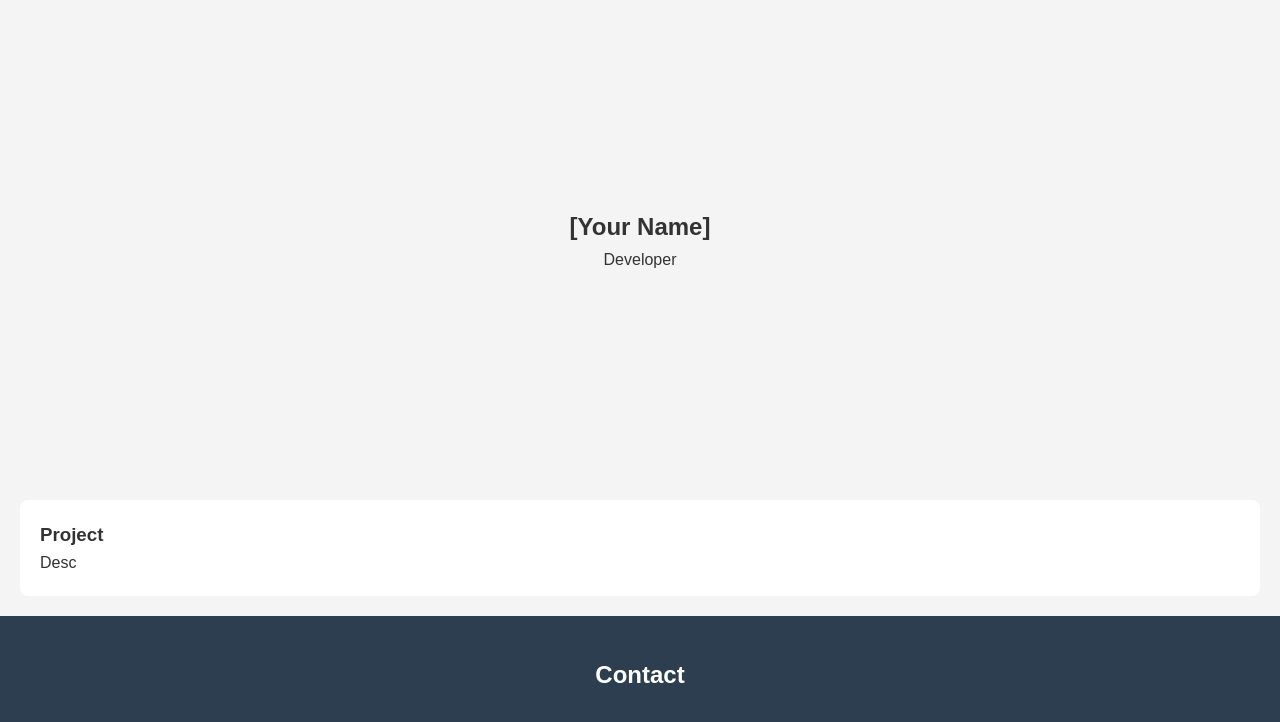
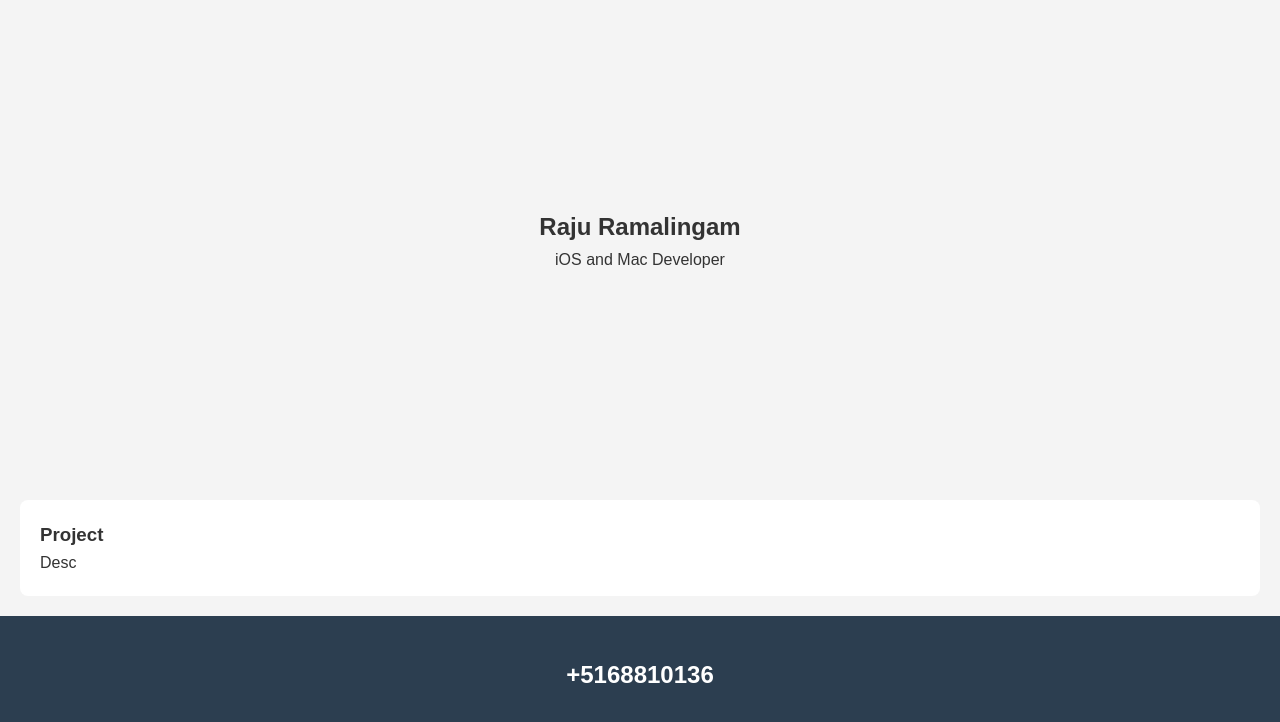
Before and after one commit to rajucse3040/portfolio-page, a plain HTML site: page index.html in a window 1280 px wide. Shown: the part 70-792 px from the top of the page. Drawn offline with Linux system fonts and the light colour scheme.

Commit message:
Updated Details

```diff
--- a/index.html
+++ b/index.html
@@ -3,7 +3,7 @@
 <head>
     <meta charset="UTF-8">
     <meta name="viewport" content="width=device-width, initial-scale=1.0">
-    <title>Developer Portfolio</title>
+    <title>Portfolio</title>
     <style>
         /* Base Styles */
         * { margin: 0; padding: 0; box-sizing: border-box; font-family: sans-serif; }
@@ -17,12 +17,12 @@
 </head>
 <body>
     <nav><h1>Portfolio</h1></nav>
-    <section id="home"><h2>[Your Name]</h2><p>Developer</p></section>
+    <section id="home"><h2>Raju Ramalingam</h2><p>iOS and Mac Developer</p></section>
     <section id="projects">
         <div class="grid">
             <div class="card"><h3>Project</h3><p>Desc</p></div>
         </div>
     </section>
-    <section id="contact"><h2>Contact</h2></section>
+    <section id="contact"><h2>+5168810136</h2></section>
 </body>
 </html>
```
